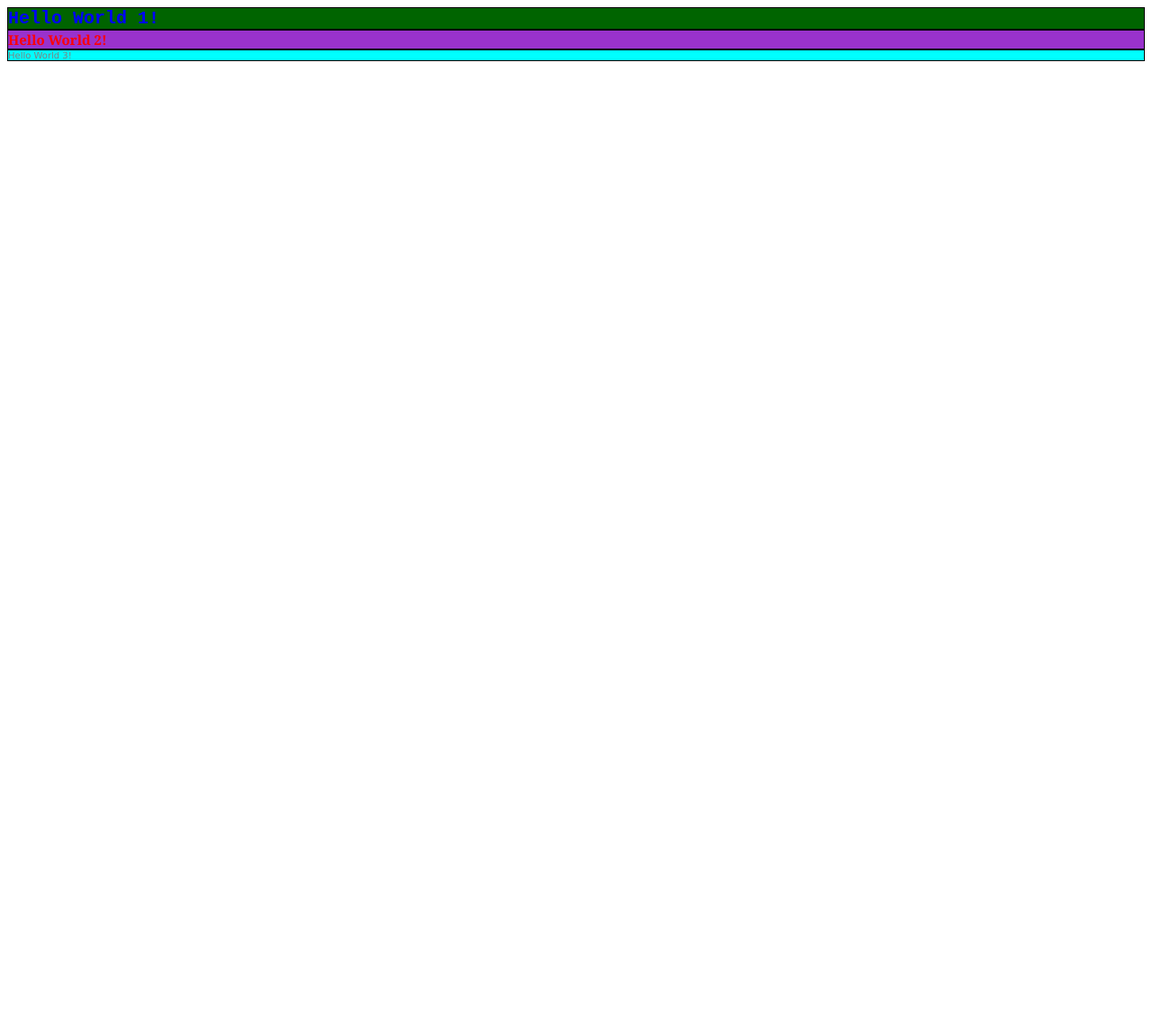
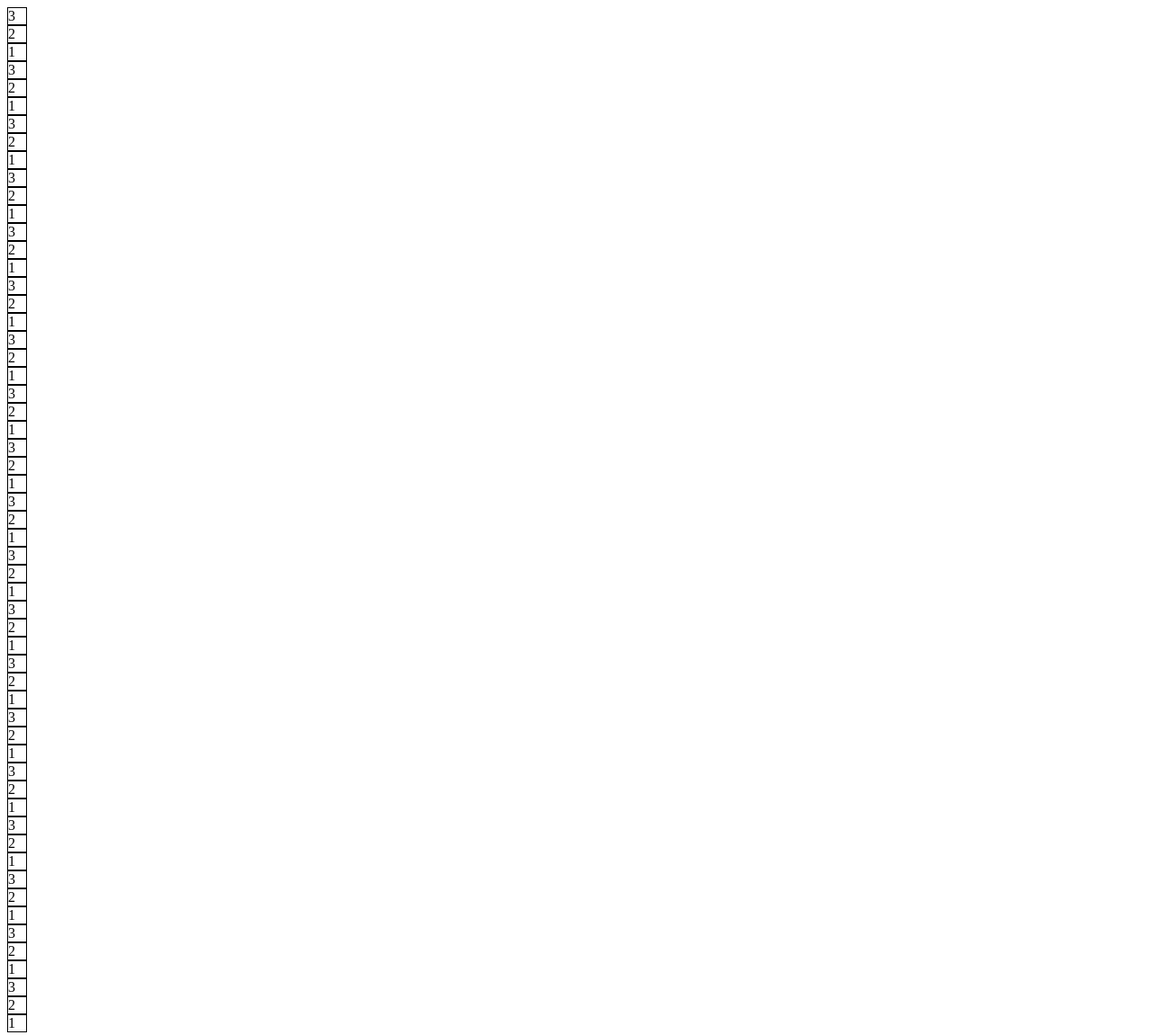
Before and after one commit to carlosbetiol/HiringCoders-css, a plain HTML site: page index.html in a window 1280 px wide. Shown: the whole page at 90% size. Before the commit the page ends 800 px from the top, so only its background shows below. Drawn offline with Linux system fonts and the light colour scheme.

Commit message:
Introducao a Flexbox

```diff
--- a/index.html
+++ b/index.html
@@ -7,42 +7,192 @@
     <meta name="viewport" content="width=device-width, initial-scale=1.0">
     <title>Document</title>
     <style>
-        div {
+        .flex-dif {
+            display: flex;
+            flex-wrap: wrap;
+            flex-direction: column-reverse;
+        }
+
+        .child-div {
             border: 1px solid black;
-        }
-        .my-div1{
-            color: #0000FF;
-            font-weight: 900;
-            background-color: darkgreen;
-            font-family: 'Courier New', Courier, monospace;
-            font-size: 20px;
-        }
-        .my-div2{
-            color: rgb(255, 0, 0);
-            font-weight: bold;
-            background-color: darkorchid;
-            font-family: Georgia, 'Times New Roman', Times, serif;
-            font-size: 15px;
-        }
-        .my-div3{
-            color: rgba(255, 0, 0, 0.5);
-            font-weight: 100;
-            background-color: aqua;
-            font-family: Verdana, Geneva, Tahoma, sans-serif;
-            font-size: 10px;
+            width: 20px;
         }
     </style>
 </head>
 
 <body>
-    <div class='my-div1'>
-        Hello World 1!
-    </div>
-    <div class='my-div2'>
-        Hello World 2!
-    </div>
-    <div class='my-div3'>
-        Hello World 3!
+    <div class='flex-dif'>
+        <div class='child-div'>
+            1
+        </div>
+        <div class='child-div'>
+            2
+        </div>
+        <div class='child-div'>
+            3
+        </div>
+        <div class='child-div'>
+            1
+        </div>
+        <div class='child-div'>
+            2
+        </div>
+        <div class='child-div'>
+            3
+        </div>
+        <div class='child-div'>
+            1
+        </div>
+        <div class='child-div'>
+            2
+        </div>
+        <div class='child-div'>
+            3
+        </div>
+        <div class='child-div'>
+            1
+        </div>
+        <div class='child-div'>
+            2
+        </div>
+        <div class='child-div'>
+            3
+        </div>
+        <div class='child-div'>
+            1
+        </div>
+        <div class='child-div'>
+            2
+        </div>
+        <div class='child-div'>
+            3
+        </div>
+        <div class='child-div'>
+            1
+        </div>
+        <div class='child-div'>
+            2
+        </div>
+        <div class='child-div'>
+            3
+        </div>
+        <div class='child-div'>
+            1
+        </div>
+        <div class='child-div'>
+            2
+        </div>
+        <div class='child-div'>
+            3
+        </div>
+        <div class='child-div'>
+            1
+        </div>
+        <div class='child-div'>
+            2
+        </div>
+        <div class='child-div'>
+            3
+        </div>
+        <div class='child-div'>
+            1
+        </div>
+        <div class='child-div'>
+            2
+        </div>
+        <div class='child-div'>
+            3
+        </div>
+        <div class='child-div'>
+            1
+        </div>
+        <div class='child-div'>
+            2
+        </div>
+        <div class='child-div'>
+            3
+        </div>
+        <div class='child-div'>
+            1
+        </div>
+        <div class='child-div'>
+            2
+        </div>
+        <div class='child-div'>
+            3
+        </div>
+        <div class='child-div'>
+            1
+        </div>
+        <div class='child-div'>
+            2
+        </div>
+        <div class='child-div'>
+            3
+        </div>
+        <div class='child-div'>
+            1
+        </div>
+        <div class='child-div'>
+            2
+        </div>
+        <div class='child-div'>
+            3
+        </div>
+        <div class='child-div'>
+            1
+        </div>
+        <div class='child-div'>
+            2
+        </div>
+        <div class='child-div'>
+            3
+        </div>
+        <div class='child-div'>
+            1
+        </div>
+        <div class='child-div'>
+            2
+        </div>
+        <div class='child-div'>
+            3
+        </div>
+        <div class='child-div'>
+            1
+        </div>
+        <div class='child-div'>
+            2
+        </div>
+        <div class='child-div'>
+            3
+        </div>
+        <div class='child-div'>
+            1
+        </div>
+        <div class='child-div'>
+            2
+        </div>
+        <div class='child-div'>
+            3
+        </div>
+        <div class='child-div'>
+            1
+        </div>
+        <div class='child-div'>
+            2
+        </div>
+        <div class='child-div'>
+            3
+        </div>
+        <div class='child-div'>
+            1
+        </div>
+        <div class='child-div'>
+            2
+        </div>
+        <div class='child-div'>
+            3
+        </div>
     </div>
 </body>
 
```
